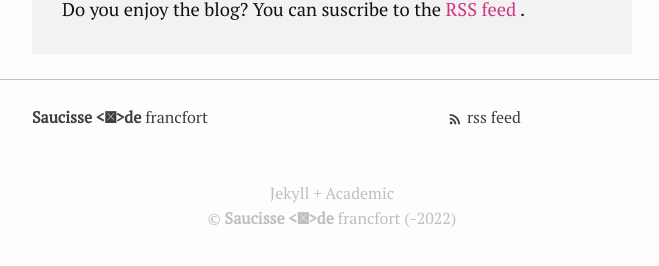
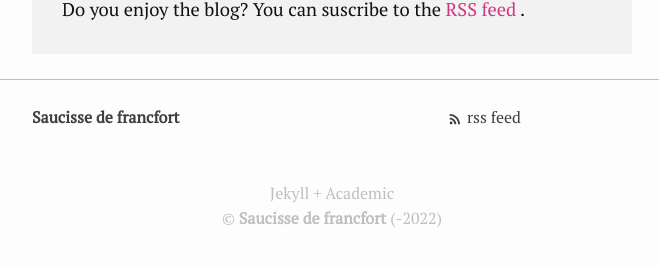
Before and after one commit to nicolasrasmont/nicolasrasmont.github.io, a Jekyll site: the page built from README.md, in a window 1280 px wide and 900 px high, scrolled down 12719 px. Shown: the part 618-884 px from the top of the window, without its empty margins (308-967 px from the left). Built offline with Jekyll 4.4.1, drawn with Linux system fonts in a browser that asks for light colours; our own code applies the rules of GitHub Pages for plain Markdown files; part of the change alters nothing that is shown; some of the changed text lies outside the part shown.

```diff
--- a/_config.yml
+++ b/_config.yml
@@ -1,2 +1,2 @@
 theme: academic
-title_html: "<b>Saucisse <\b>de </b>francfort"
+title_html: "<b>Saucisse de francfort</b>"
```
